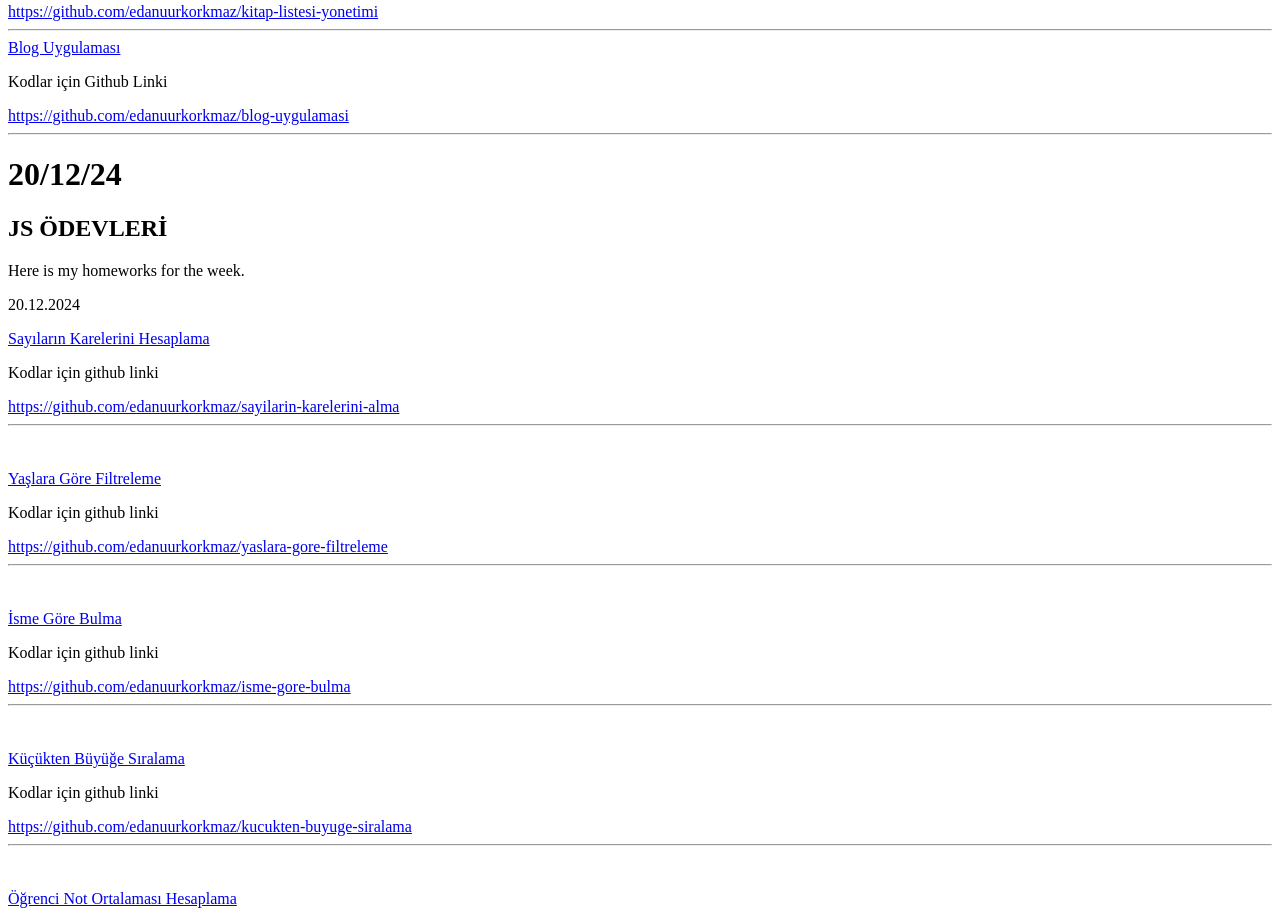
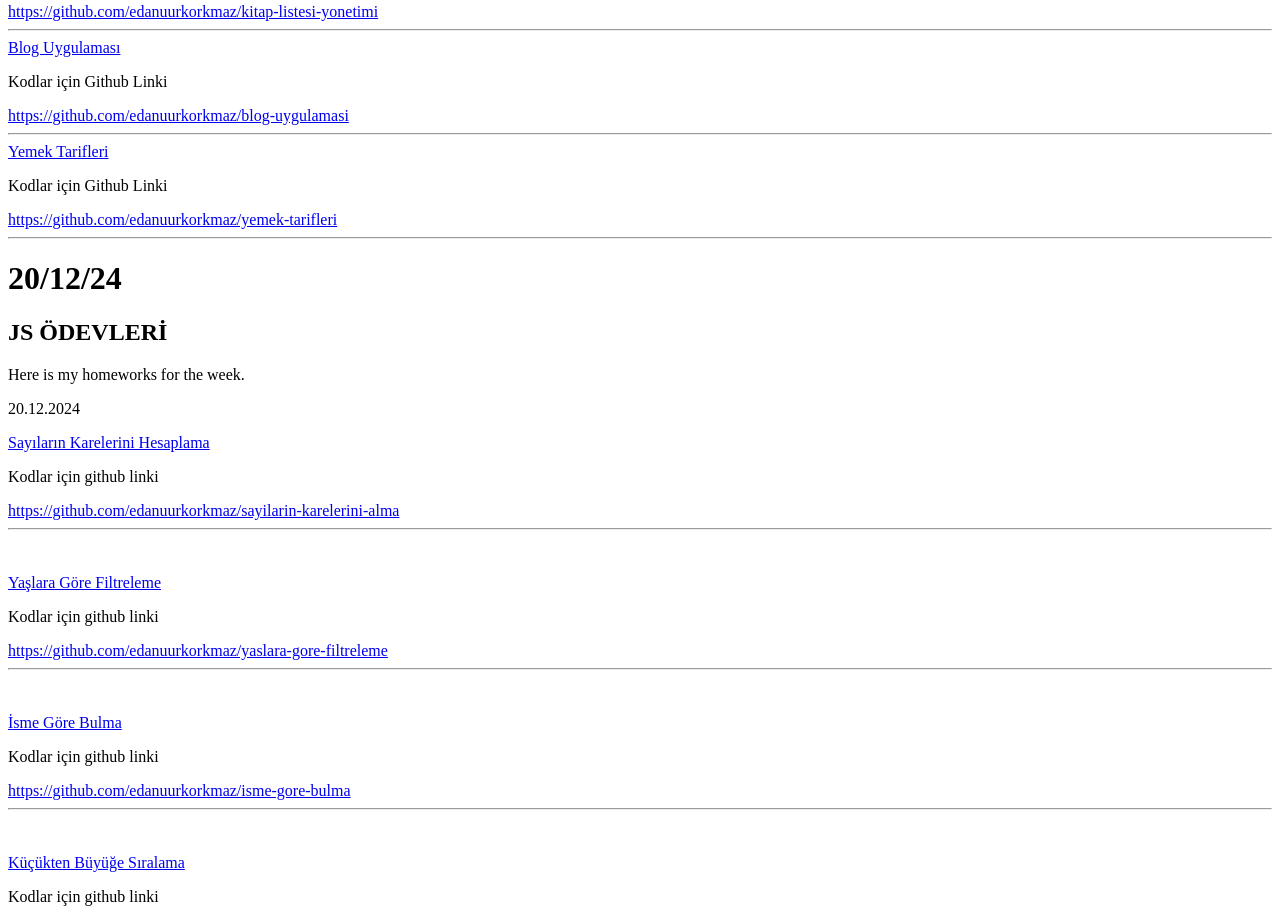
Before and after one commit to edanuurkorkmaz/edanuurkorkmaz.github.io, a plain HTML site: page index.html in a window 1280 px wide. Shown: the part 1131-2050 px from the top of the page. Drawn offline with Linux system fonts and the light colour scheme.

Commit message:
yemek tarifleri ödevi eklendi.

```diff
--- a/index.html
+++ b/index.html
@@ -59,7 +59,11 @@
             <a href="https://github.com/edanuurkorkmaz/blog-uygulamasi">https://github.com/edanuurkorkmaz/blog-uygulamasi</a>
             <br>
             <hr>
-
+            <a href="https://yemek-tarifleri-ruddy.vercel.app/">Yemek Tarifleri</a>
+            <p>Kodlar için Github Linki</p>
+            <a href="https://github.com/edanuurkorkmaz/yemek-tarifleri">https://github.com/edanuurkorkmaz/yemek-tarifleri</a>
+            <br>
+            <hr>
         </div>
         <div class="20-12-24">
         <h1>20/12/24</h1>
```
